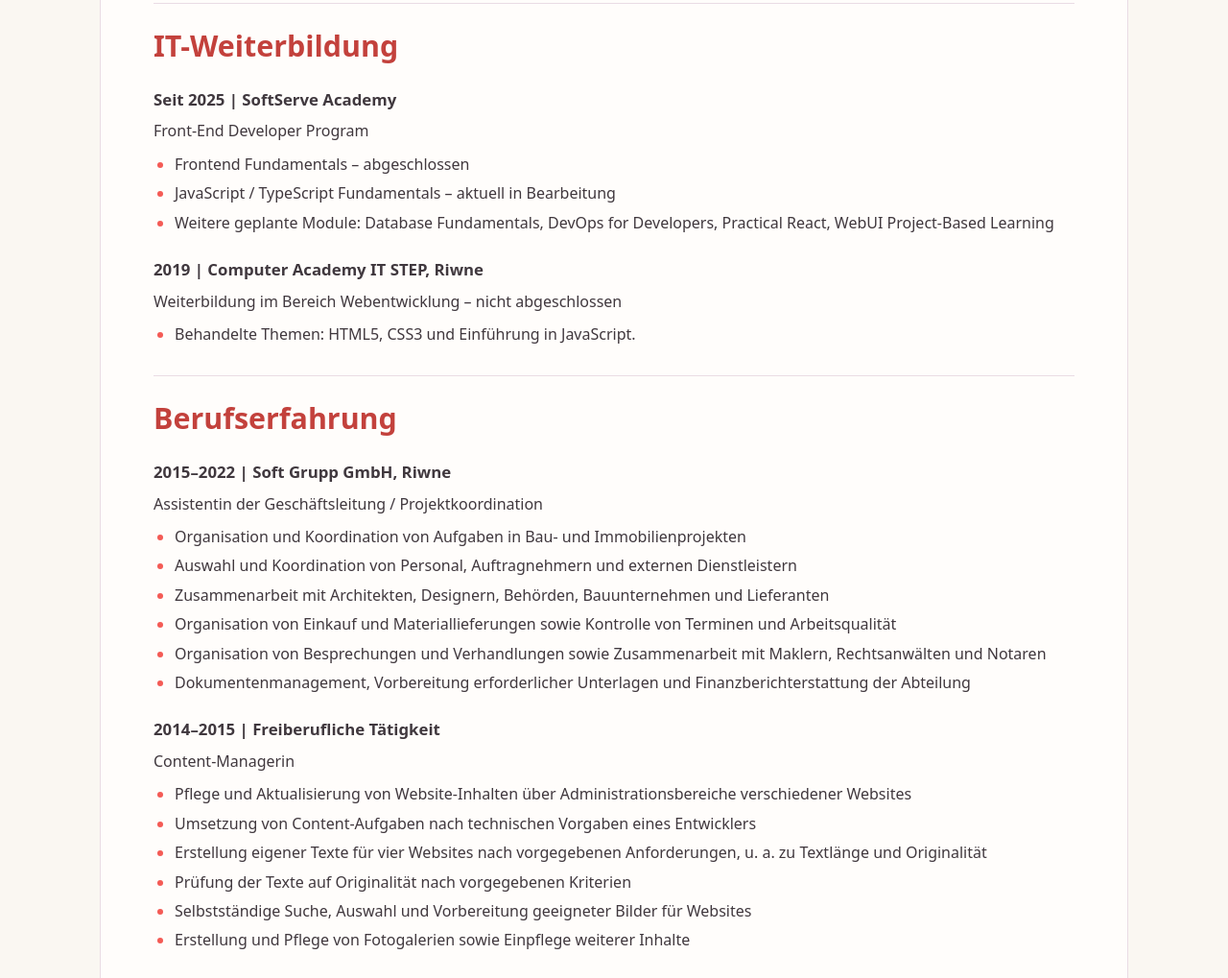
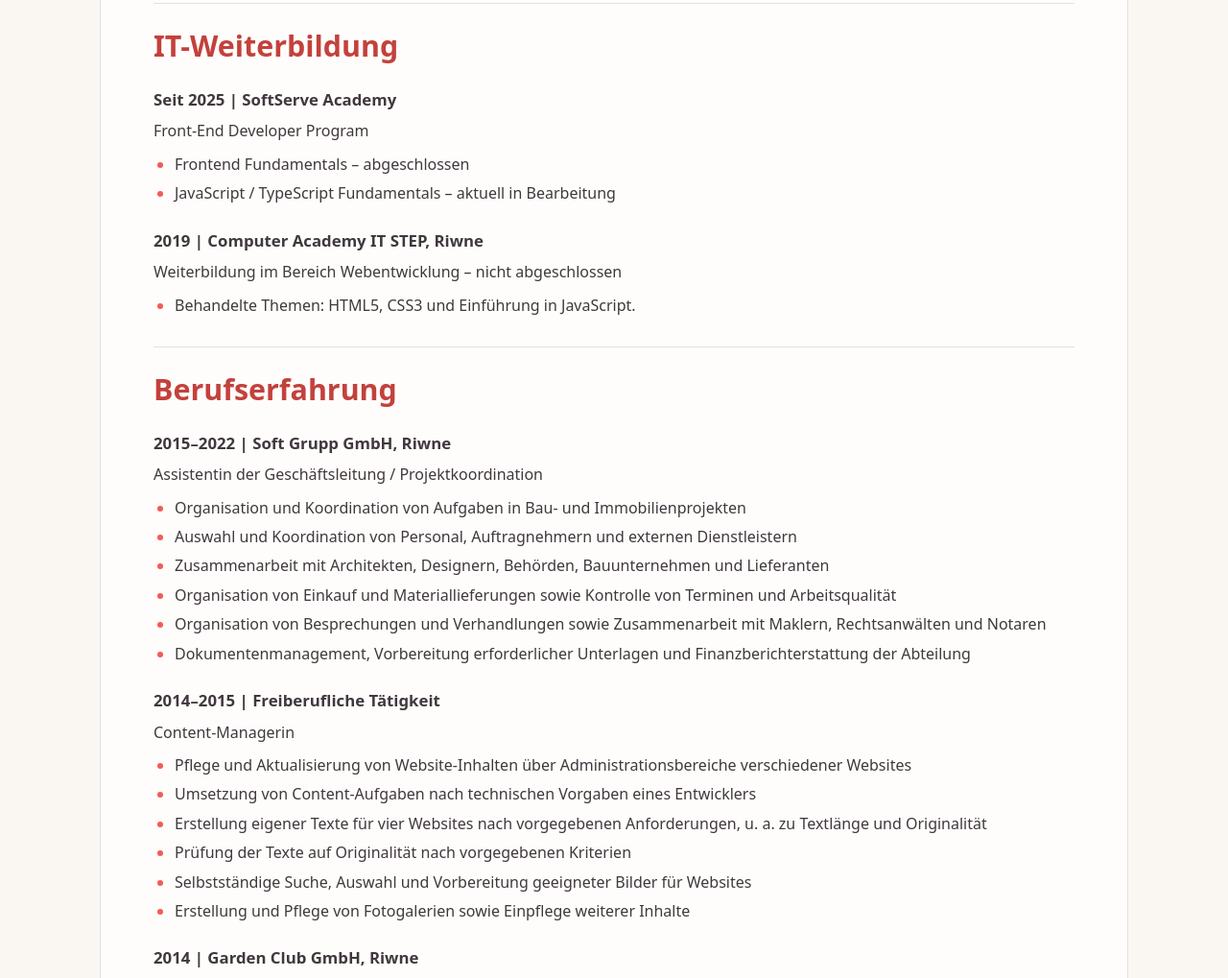
Before and after one commit to OksanchikSS/Lebenslauf, a plain HTML site: page index.html in a window 1280 px wide. Shown: the part 1350-2369 px from the top of the page at 96% size. Drawn offline with Linux system fonts and the light colour scheme.

Commit message:
Remove additional planned modules from index.html
Removed planned modules from the list.

```diff
--- a/index.html
+++ b/index.html
@@ -65,7 +65,6 @@
         <ul>
           <li>Frontend Fundamentals – abgeschlossen</li>
           <li>JavaScript / TypeScript Fundamentals – aktuell in Bearbeitung</li>
-          <li>Weitere geplante Module: Database Fundamentals, DevOps for Developers, Practical React, WebUI Project-Based Learning</li>
         </ul>
         <h3>2019  |  Computer Academy IT STEP, Riwne</h3>
         <p>Weiterbildung im Bereich Webentwicklung – nicht abgeschlossen</p>
```
